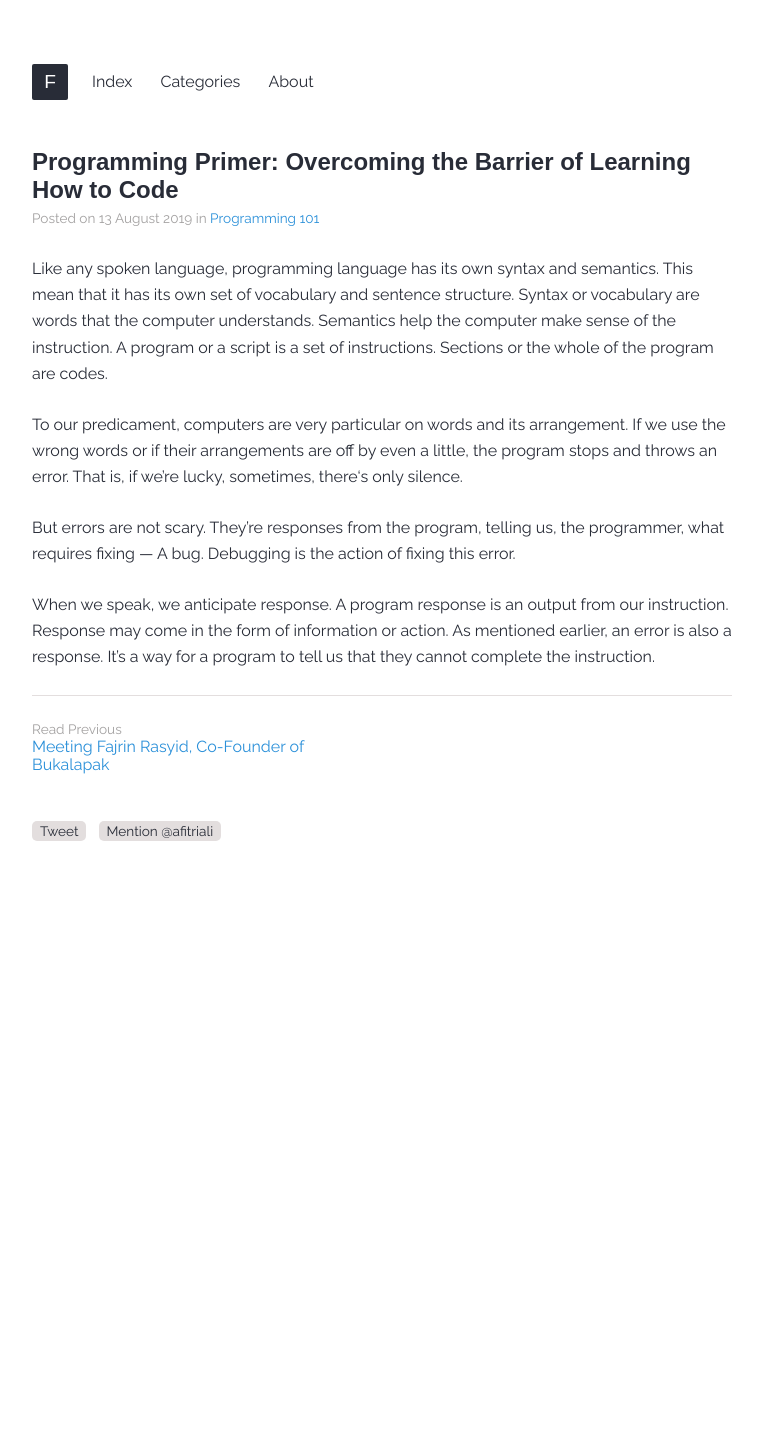
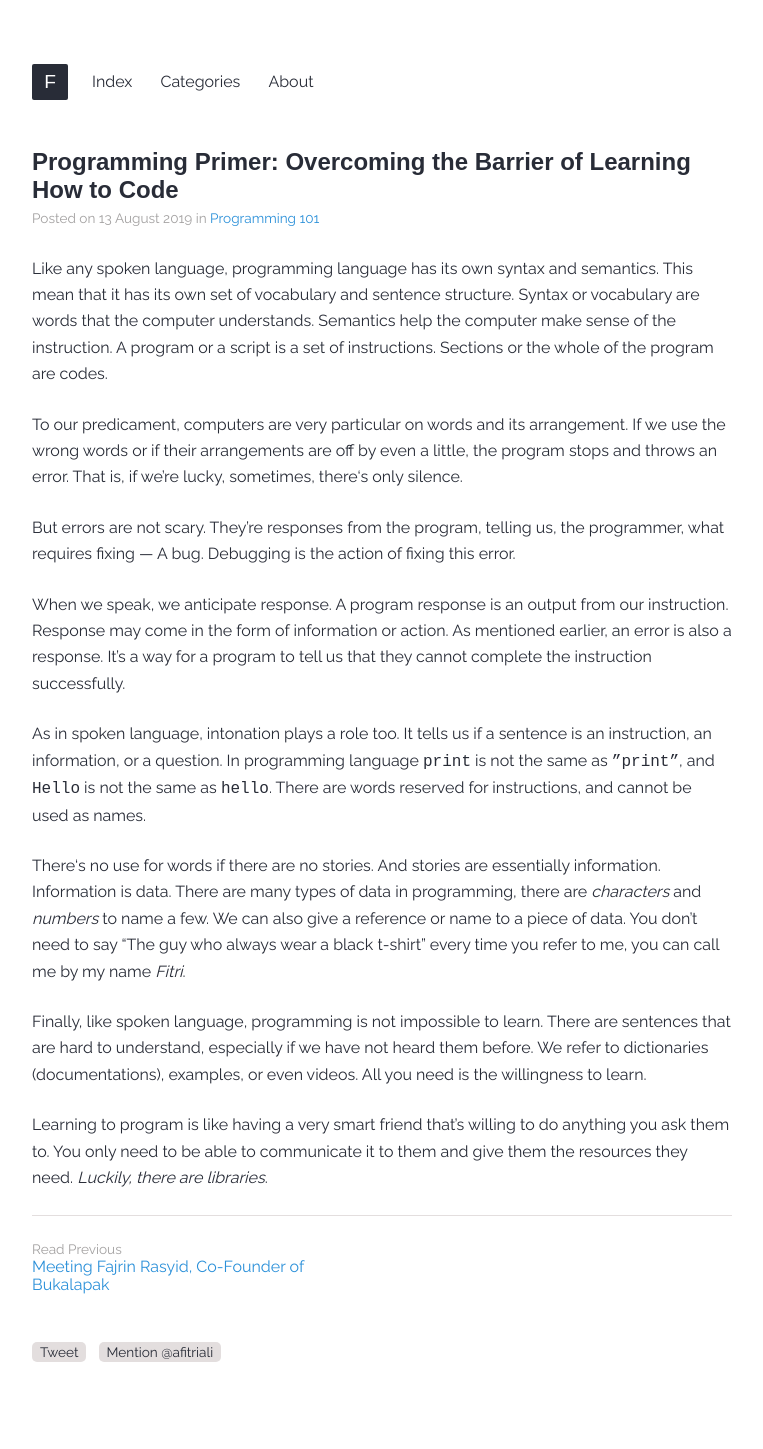
Before and after one commit to xfltrt/xfltrt.github.io, a Jekyll site: the page built from _posts/2019-08-13-programming-primer.md, in a window 1280 px wide. Shown: the whole page, without its empty margins (258-1021 px from the left). Built offline with Jekyll 4.4.1, drawn with Linux system fonts in a browser that asks for light colours; some web fonts are replaced; comment, search, counter and statistics services are not loaded; before the commit the page ends 929 px from its top, so only the background shows below that.

Commit message:
Update 2019-08-13-programming-primer.md

```diff
--- a/_posts/2019-08-13-programming-primer.md
+++ b/_posts/2019-08-13-programming-primer.md
@@ -10,4 +10,12 @@ To our predicament, computers are very particular on words and its arrangement.
 
 But errors are not scary. They’re responses from the program, telling us, the programmer, what requires fixing — A bug. Debugging is the action of fixing this error.
 
-When we speak, we anticipate response. A program response is an output from our instruction. Response may come in the form of information or action. As mentioned earlier, an error is also a response. It’s a way for a program to tell us that they cannot complete the instruction.
+When we speak, we anticipate response. A program response is an output from our instruction. Response may come in the form of information or action. As mentioned earlier, an error is also a response. It’s a way for a program to tell us that they cannot complete the instruction successfully.
+
+As in spoken language, intonation plays a role too. It tells us if a sentence is an instruction, an information, or a question. In programming language `print` is not the same as `”print”`, and `Hello` is not the same as `hello`. There are words reserved for instructions, and cannot be used as names.
+
+There‘s no use for words if there are no stories. And stories are essentially information. Information is data. There are many types of data in programming, there are _characters_ and _numbers_ to name a few. We can also give a reference or name to a piece of data. You don’t need to say “The guy who always wear a black t-shirt” every time you refer to me, you can call me by my name _Fitri_.
+
+Finally, like spoken language, programming is not impossible to learn. There are sentences that are hard to understand, especially if we have not heard them before. We refer to dictionaries (documentations), examples, or even videos. All you need is the willingness to learn.
+
+Learning to program is like having a very smart friend that’s willing to do anything you ask them to. You only need to be able to communicate it to them and give them the resources they need. _Luckily, there are libraries_.
```
